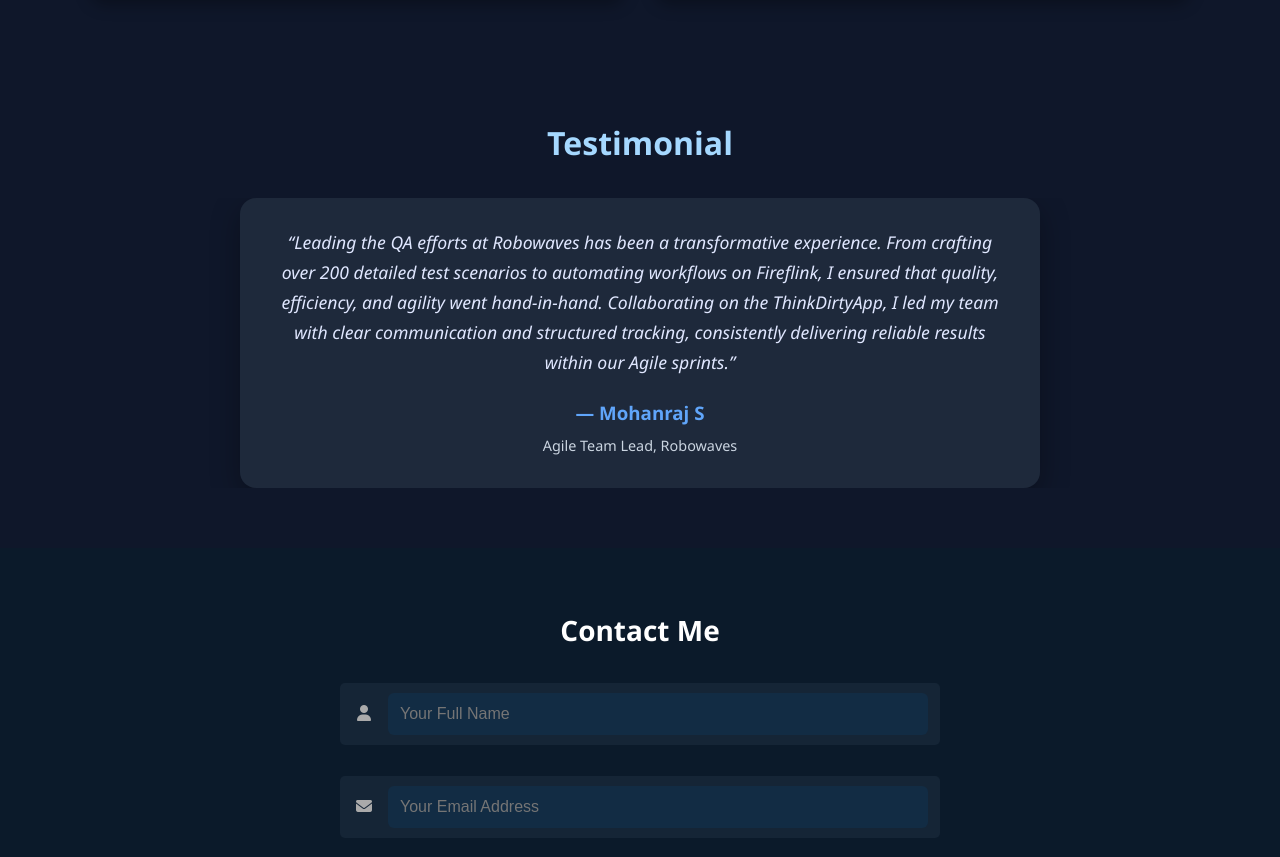
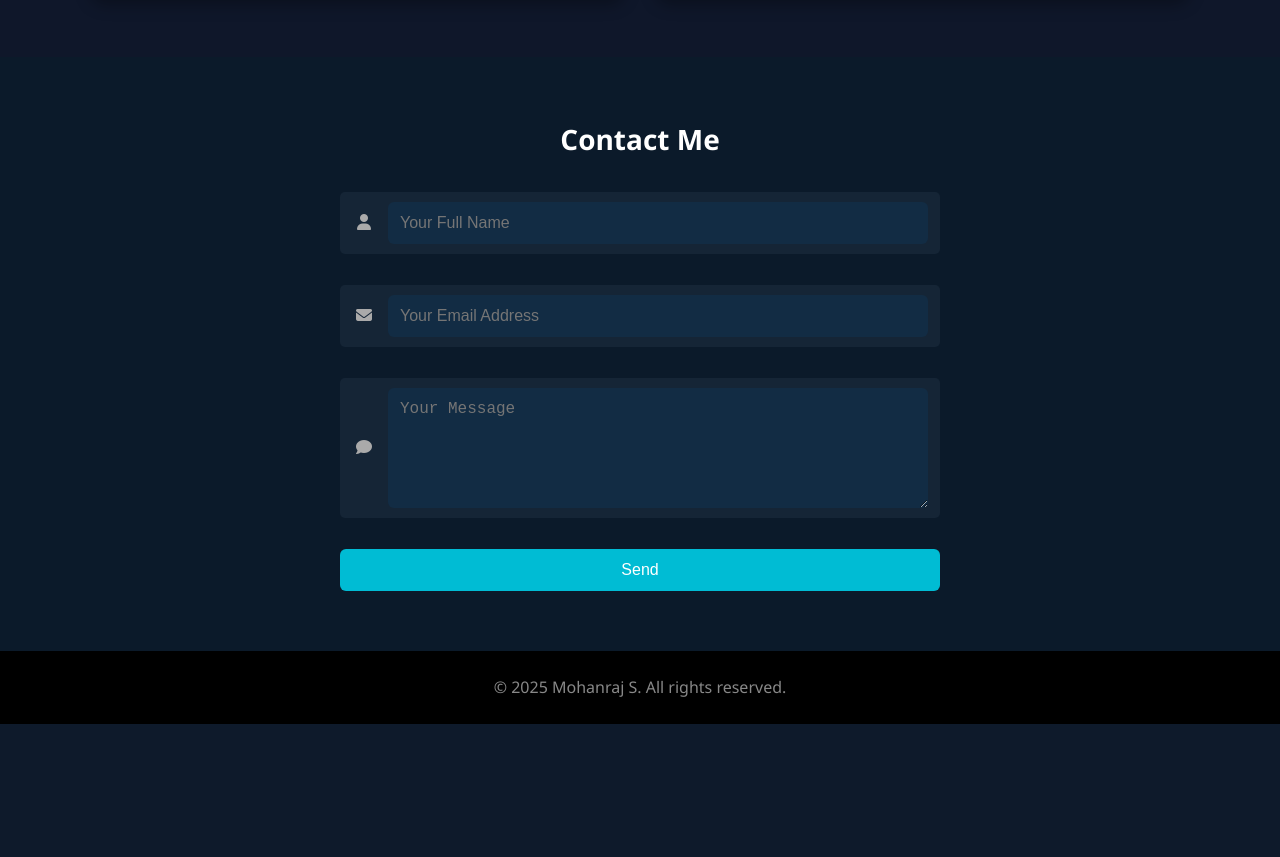
Before and after one commit to mohanraj-official/Portfolio, a plain HTML site: page index.html in a window 1280 px wide. Shown: the part 2095-2952 px from the top of the page. After the commit the page ends 2819 px from the top, so only its background shows below. Drawn offline with nearby package versions, Linux system fonts and the light colour scheme.

Commit message:
testimonial rmoved

```diff
--- a/index.html
+++ b/index.html
@@ -122,30 +122,6 @@
         </div>
     </section>
 
-
-    <!-- swiper for testimonial -->
-    <section class="testimonial-section" id="testimonial">
-        <h2 class="section-title">Testimonial</h2>
-        <div class="swiper testimonial-swiper">
-            <div class="swiper-wrapper">
-                <div class="swiper-slide testimonial-card">
-                    <p class="testimonial-quote">
-                        “Leading the QA efforts at Robowaves has been a transformative experience. From crafting over
-                        200 detailed test scenarios to automating workflows on Fireflink, I ensured that quality,
-                        efficiency, and agility went hand-in-hand. Collaborating on the ThinkDirtyApp, I led my team
-                        with clear communication and structured tracking, consistently delivering reliable results
-                        within our Agile sprints.”
-                    </p>
-                    <h3 class="testimonial-author">— Mohanraj S</h3>
-                    <span class="testimonial-role">Agile Team Lead, Robowaves</span>
-                </div>
-            </div>
-            <div class="swiper-pagination"></div>
-        </div>
-    </section>
-
-
-
     <!-- Popups -->
     <div id="project1" class="popup">
         <div class="popup-content">
@@ -166,6 +142,10 @@
             <a href="#">GitHub Link</a>
         </div>
     </div>
+
+
+
+
 
 
     <section id="contact">
--- a/script.js
+++ b/script.js
@@ -101,17 +101,3 @@
                 }
             });
         }
-
-
-
-/* testimonial swipes */
-  const swiper = new Swiper('.testimonial-swiper', {
-    loop: true,
-    pagination: {
-      el: '.swiper-pagination',
-    },
-    autoplay: {
-      delay: 5000,
-      disableOnInteraction: false,
-    },
-  });
--- a/style.css
+++ b/style.css
@@ -614,56 +614,3 @@
 .tech-item:hover {
     transform: scale(1.1);
 }
-
-
-/* testimonial swipes */
-.testimonial-section {
-  padding: 60px 20px;
-  background: var(--background-color, #0f172a); /* dark steel blue if dark */
-  text-align: center;
-  color: var(--text-color, #ffffff);
-}
-
-.section-title {
-  font-size: 2rem;
-  margin-bottom: 30px;
-  color: var(--primary-color, #a5d8ff);
-  font-weight: bold;
-}
-
-.testimonial-card {
-  background: #1e293b;
-  border-radius: 16px;
-  padding: 30px;
-  max-width: 800px;
-  margin: auto;
-  box-shadow: 0 10px 30px rgba(0, 0, 0, 0.3);
-}
-
-.testimonial-quote {
-  font-size: 1.1rem;
-  line-height: 1.7;
-  color: #e0e7ff;
-  margin-bottom: 20px;
-  font-style: italic;
-}
-
-.testimonial-author {
-  font-weight: bold;
-  color: #60a5fa;
-  margin-bottom: 5px;
-}
-
-.testimonial-role {
-  font-size: 0.9rem;
-  color: #cbd5e1;
-}
-
-.swiper-pagination-bullet {
-  background-color: #60a5fa;
-  opacity: 1;
-}
-
-.swiper-pagination-bullet-active {
-  background-color: #38bdf8;
-}
```
